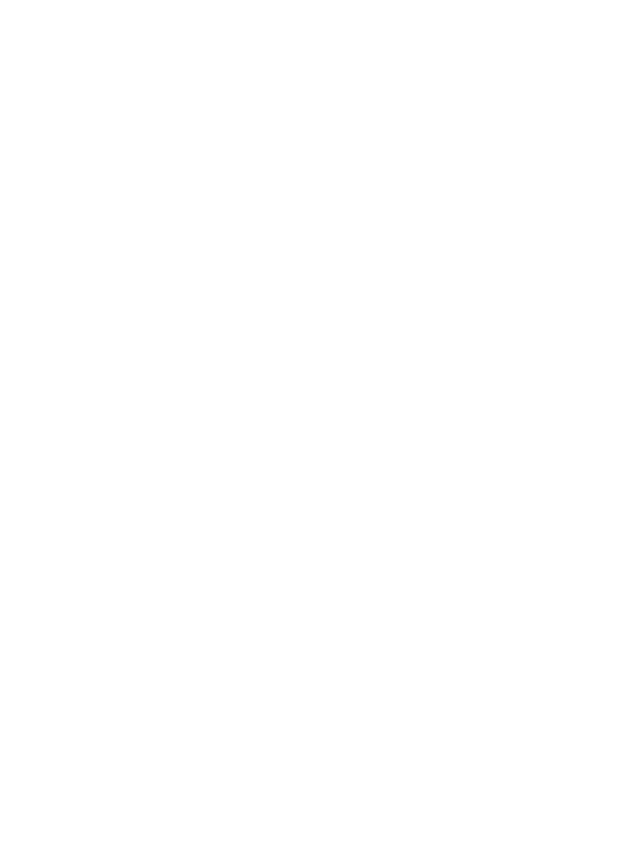
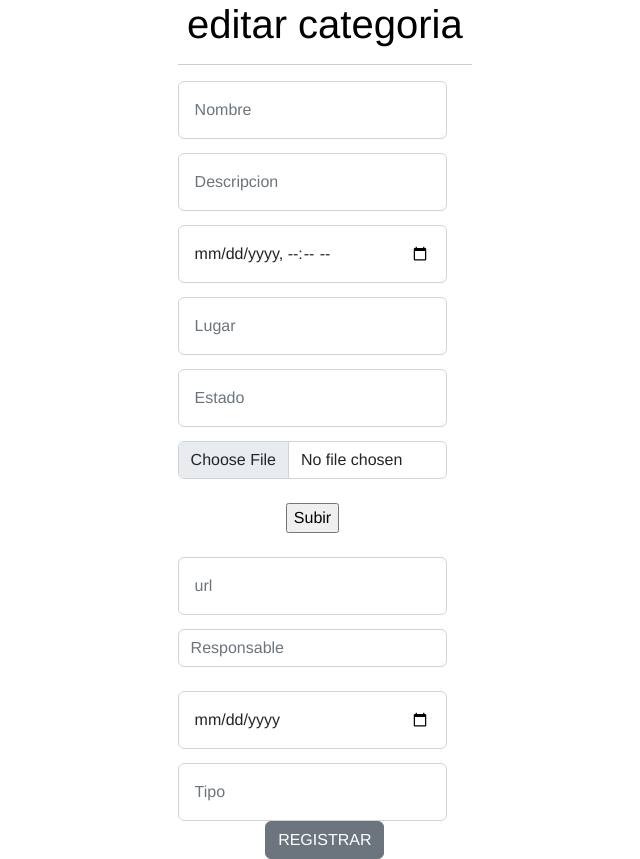
Before and after one commit to yaalexa/TODESFRONTENDVUE, a Vue app: page /editarcategoria/1 in a window 1280 px wide. Shown: the whole page, without its empty margins (346-986 px from the left). Before the commit the page ends 800 px from the top, so only its background shows below. Built offline with nearby package versions, Linux system fonts and the light colour scheme; no server answers.

Commit message:
modal editar1

```diff
--- a/src/router/index.js
+++ b/src/router/index.js
@@ -9,7 +9,7 @@
 import Registro from '../views/Registro.vue'
 import Categoria from '../views/Categoria/Categoria.vue'
 import pruebamodal from '../components/pruebamodal.vue'
-
+import editarcategoria from '../views/Categoria/editarcategoria'
 import Publicacionevento from '../views/Publicacionevento/Publicacionevento.vue'
 import Nuevapublicacionevento from '../views/Publicacionevento/Nuevapublicacionevento'
 
@@ -162,11 +162,11 @@
       name: '/pruebamodal',
       component: pruebamodal
   },
-  //{
-    //path: '/comments/edit/id',
-   // name: 'comments.edit',
-   // component: CommentsEdit,
- // },
+  {
+    path: '/editarcategoria/:id',
+    name: 'editarcategoria',
+    component: editarcategoria
+},
 ]
 
 const router = new VueRouter({
--- a/src/views/Categoria/Categoria.vue
+++ b/src/views/Categoria/Categoria.vue
@@ -7,6 +7,7 @@
 
         <b-button variant="warning" @click="NuevaCategoria()">Nueva Categoria</b-button>
         <b-button v-b-modal.modal-prevent-closing>Nueva Categoria</b-button>
+
 
         <div class="mt-3">
             <div v-if="submittedNames.length === 0"></div>
@@ -31,6 +32,11 @@
             </form>
         </b-modal>
 
+
+
+
+
+
         <b-table :fields="encabezado" :items="categoria">
 
             <template v-slot:cell(eliminar)="data">
@@ -40,8 +46,8 @@
 
             <template v-slot:cell(editar)="data">
 
-                <b-button variant="primary" size="sm" @click="editar(data.id)">Editar</b-button>
 
+                <b-button variant="primary" v-b-modal.modal-prevent-closing>Editar</b-button>
             </template>
             <template v-slot:cell(asignar)="data">
 
@@ -52,6 +58,7 @@
 
 
     </div>
+
 </template>
 
 <script>
@@ -77,7 +84,8 @@
                 { key: "descripcion", label: "Descripcion" },
                 { key: "editar", label: "Editar" },
                 { key: "eliminar", label: "Eliminar" },
-                { key: "asignar", label: "asignar" }
+                { key: "asignar", label: "asignar" },
+                { key: "editar", label: "Editar" },
 
 
             ],
@@ -118,6 +126,10 @@
         NuevaCategoria() {
             this.$router.push('NuevaCategoria')
         },
+         editarcategoria(id) {
+
+     this.$router.push(`editarcategoria/${id}`)
+   },
 
         EliminarCategoria(id) {
             this.axios.delete("http://127.0.0.1:8000/api/categoria/" + id, this.form).then((data) => {
@@ -150,7 +162,38 @@
             this.$nextTick(() => {
                 this.$bvModal.hide('modal-prevent-closing')
             })
-        }
+
+        },
+        checkFormValidity() {
+            const valid = this.$refs.form.checkValidity()
+            this.nameState = valid
+            return valid
+        },
+        resetModal() {
+            this.name = ''
+            this.nameState = null
+        },
+        handleOk(bvModalEvent) {
+            // Prevent modal from closing
+            bvModalEvent.preventDefault()
+            // Trigger submit handler
+            this.handleSubmit()
+        },
+        handleSubmit() {
+            // Exit when the form isn't valid
+            if (!this.checkFormValidity()) {
+                return
+            }
+            // Push the name to submitted names
+            this.submittedNames.push(this.name)
+            // Hide the modal manually
+            this.$nextTick(() => {
+                this.$bvModal.hide('modal-prevent-closing')
+            })
+        },
+
+
+
 
 
     }
--- /dev/null
+++ b/src/views/Categoria/editarcategoria.vue
@@ -0,0 +1,266 @@
+<template>
+    <div class="container">
+      <div class="row">
+        <div class="col-md-8">
+          <div class="well well-lg">
+            <form class="form-horizontal" method="post">
+              <fieldset>
+                <h1 class="text-center">editar categoria</h1>
+                <hr />
+
+                <div class="form-group">
+                  <span class="col-md-1 col-md-offset-2 text-center"
+                    ><i class="fa fa-user bigicon"></i
+                  ></span>
+                  <div class="col-md-11">
+                    <input
+                      id="fname"
+                      name="name"
+                      type="text"
+                      placeholder="Nombre"
+                      class="form-control"
+                      v-model="form.nombre"
+                    />
+                  </div>
+                </div>
+                <br /><br /><br />
+                <div class="form-group">
+                  <span class="col-md-1 col-md-offset-2 text-center"
+                    ><i class="fa fa-user bigicon"></i
+                  ></span>
+                  <div class="col-md-11">
+                    <input
+                      id="fname"
+                      name="name"
+                      type="text"
+                      placeholder="Descripcion"
+                      class="form-control"
+                      v-model="form.descripcion"
+                    />
+                  </div>
+                </div>
+                <br /><br /><br />
+                <div class="form-group">
+                  <span class="col-md-1 col-md-offset-2 text-center"
+                    ><i class="fa fa-user bigicon"></i
+                  ></span>
+                  <div class="col-md-11">
+                    <input
+                      id="fname"
+                      name="name"
+                      type="datetime-local"
+                      placeholder="Descripcion"
+                      class="form-control"
+                      v-model="form.fecha_y_Hora"
+                    />
+                  </div>
+                </div>
+                <br /><br /><br />
+                <div class="form-group">
+                  <span class="col-md-1 col-md-offset-2 text-center"
+                    ><i class="fa fa-user bigicon"></i
+                  ></span>
+                  <div class="col-md-11">
+                    <input
+                      id="fname"
+                      name="name"
+                      type="text"
+                      placeholder="Lugar"
+                      class="form-control"
+                      v-model="form.lugar"
+                    />
+                  </div>
+                </div>
+                <br /><br /><br />
+                <div class="form-group">
+                  <span class="col-md-1 col-md-offset-2 text-center"
+                    ><i class="fa fa-user bigicon"></i
+                  ></span>
+                  <div class="col-md-11">
+                    <input
+                      id="fname"
+                      name="name"
+                      type="text"
+                      placeholder="Estado"
+                      class="form-control"
+                      v-model="form.estado"
+                    />
+                  </div>
+                </div>
+                <!--<div class="form-group"> < State Button -->
+                <!-- <label for="state_id" class="control-label" >State</label>
+          <select class="form-control" id="state_id" v-model="form.estado" >
+              <option value="AL">activo</option>
+              <option value="AK">inactivo</option>
+
+          </select>
+      </div>-->
+      <br /><br /><br />
+                <div class="form-group">
+                  <span class="col-md-1 col-md-offset-2 text-center"
+                    ><i class="fa fa-user bigicon"></i
+                  ></span>
+
+                  <div class="col-md-11">
+                    <form
+                      action="Nuevapublicacionevento"
+                      method="POST"
+                      enctype="multipart/form-data"
+                    >
+                      <input
+                        id="archivo"
+                        name="archivo"
+                        type="file"
+                        accept="jpg, .jpeg, .png"
+                        required
+                        placeholder="url"
+                        class="form-control"
+                      />
+                      <br>
+                      <input name="subir" type="submit" value="Subir" />
+                    </form>
+                    <br>
+                    <input
+                      id="fname"
+                      name="name"
+                      type="text"
+                      placeholder="url"
+                      class="form-control"
+                      v-model="form.urlExterna"
+                    />
+                    <br />
+                  </div>
+                </div>
+                <br><br>
+                <div class="form-group">
+                  <span class="col-md-1 col-md-offset-2 text-center"
+                    ><i class="fa fa-user bigicon"></i
+                  ></span>
+                  <div class="col-md-11">
+                    <input
+                      id="frname"
+                      name="name"
+                      type="text"
+                      placeholder="Responsable"
+                      class="form-control"
+                      v-model="form.responsable"
+                    />
+                  </div>
+                </div>
+                <br>
+                <div class="form-group">
+                  <span class="col-md-1 col-md-offset-2 text-center"
+                    ><i class="fa fa-user bigicon"></i
+                  ></span>
+                  <div class="col-md-11">
+                    <input
+                      id="fname"
+                      name="name"
+                      type="date"
+                      placeholder="Responsable"
+                      class="form-control"
+                      v-model="form.fecha_caducidad"
+                    />
+                  </div>
+                </div>
+                <br><br>  <br>
+                <div class="form-group">
+                  <span class="col-md-1 col-md-offset-2 text-center"
+                    ><i class="fa fa-user bigicon"></i
+                  ></span>
+                  <div class="col-md-11">
+                    <input
+                      id="fname"
+                      name="name"
+                      type="text"
+                      placeholder="Tipo"
+                      class="form-control"
+                      v-model="form.tipo"
+                    />
+                  </div>
+
+                </div>
+                <br><br>
+                <b-button @click="ActualizarPublicacion()">REGISTRAR</b-button>
+              </fieldset>
+            </form>
+          </div>
+        </div>
+      </div>
+    </div>
+  </template>
+  <script>
+  import axios from "axios";
+  export default {
+    name: "Nuevapublicacionevento",
+    data() {
+      return {
+        form: {
+          nombre: null, // aqui se inicializa lo que  hace la conexion   de html con js
+          descripcion: null,
+          fecha_y_Hora: "",
+          lugar: "",
+          estado: "",
+          urlExterna: "",
+          responsable: "",
+          fecha_caducidad: "",
+          tipo: "",
+        },
+      };
+    },
+    mounted(){
+        this.mostrar()
+    },
+    methods: {
+        mostrar(){
+            this.axios
+          .get("http://127.0.0.1:8000/api/publicacion/"+this.$route.params.id)
+          .then((data) => {
+            this.form.nombre=data.data[0].nombre;
+            this.form.descripcion=data.data[0].descripcion;
+            this.form.fecha_y_Hora=data.data[0].fecha_y_Hora;
+            this.form.lugar=data.data[0].lugar;
+            this.form.estado=data.data[0].estado;
+            this.form.urlExterna=data.data[0].urlExterna;
+            this.form.responsable=data.data[0].responsable;
+            this.form.fecha_caducidad=data.data[0].fecha_caducidad;
+            this.form.tipo=data.data[0].tipo;
+
+          });
+        },
+
+
+
+      ActualizarPublicacion() {
+        this.axios
+          .put("http://127.0.0.1:8000/api/publicacion/"+this.$route.params.id,this.form )
+          .then((data) => {
+            this.$router.push("/Publicacionevento")
+          });
+      },
+
+
+
+      catch(e) {
+        console.log(e.response);
+      },
+    },
+  };
+  </script>
+
+  <style>
+  #fname {
+    padding: 1em;
+    float: right;
+  }
+
+  .form-horizontal {
+    padding-left: 60%;
+  }
+
+  .container {
+  }
+  #freponsable {
+    padding: auto;
+  }
+  </style>
```
